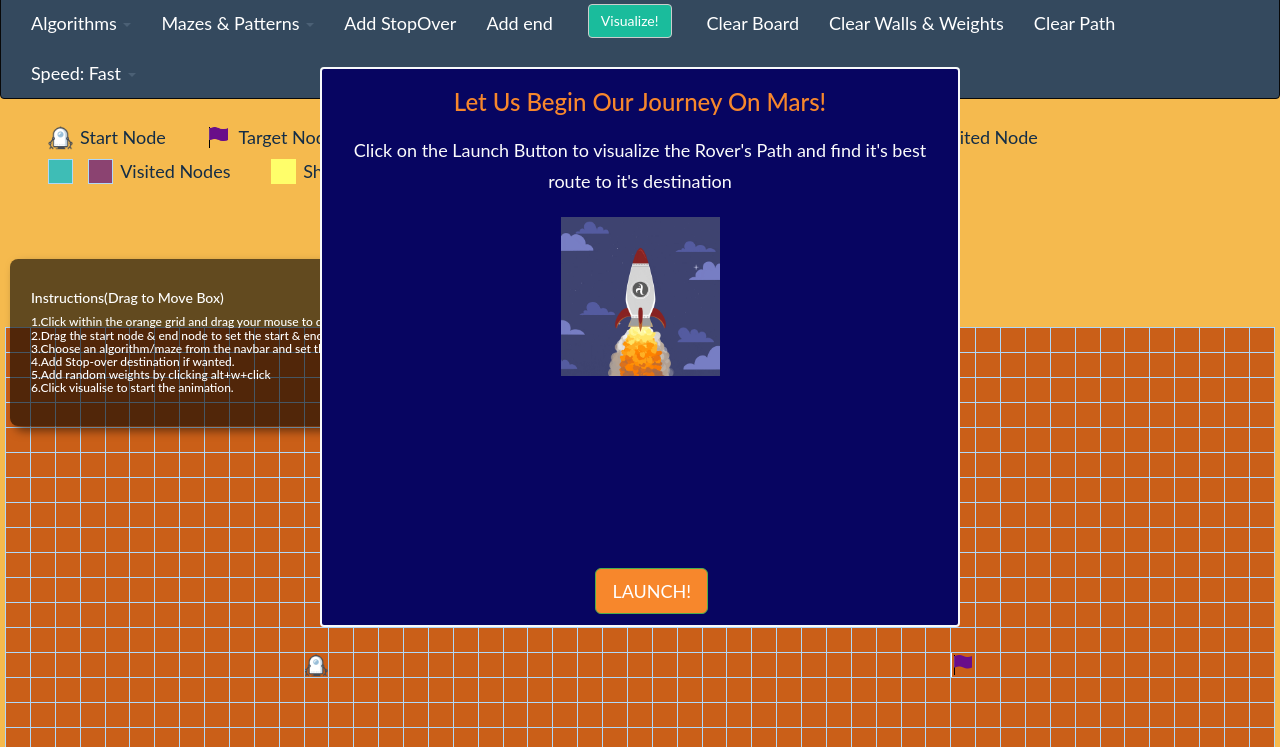
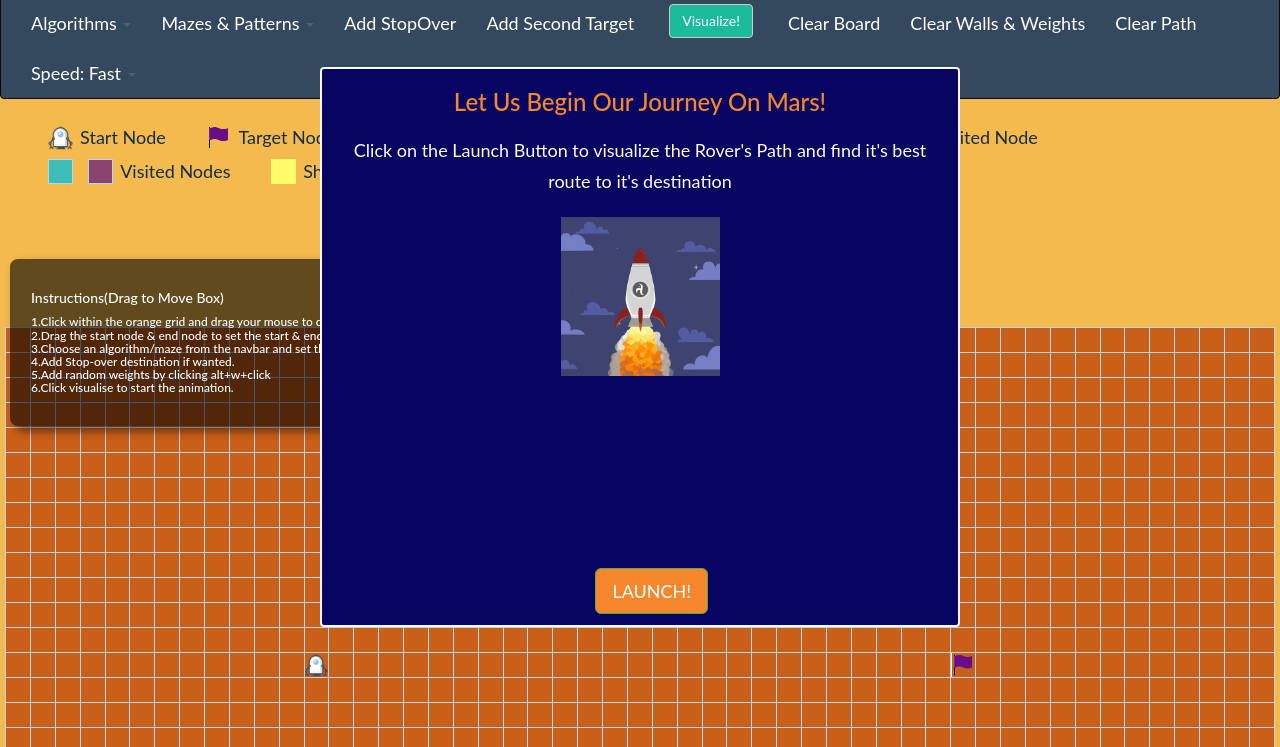
Before and after one commit to ub2906/PathFinder, a website with bundled scripts: page index.html in a window 1280 px wide. Shown: the part 53-800 px from the top of the page. Built offline with nearby package versions, Linux system fonts and the light colour scheme.

Commit message:
Update index.html

```diff
--- a/index.html
+++ b/index.html
@@ -40,7 +40,7 @@
              </ul>
            </li>
            <li id='startButtonAddObject'><a href="#">Add StopOver</a></li>
-           <li id='startButtonAddEnd'><a href="#">Add end</a></li>
+           <li id='startButtonAddEnd'><a href="#">Add Second Target</a></li>
            <li id='startButtonStart'><button id="actualStartButton" class="btn btn-default navbar-btn" type="button">Visualize!</button></li>
            <li id='startButtonClearBoard'><a href="#">Clear Board</a></li>
            <li id='startButtonClearWalls'><a href="#">Clear Walls &amp; Weights</a></li>
```
